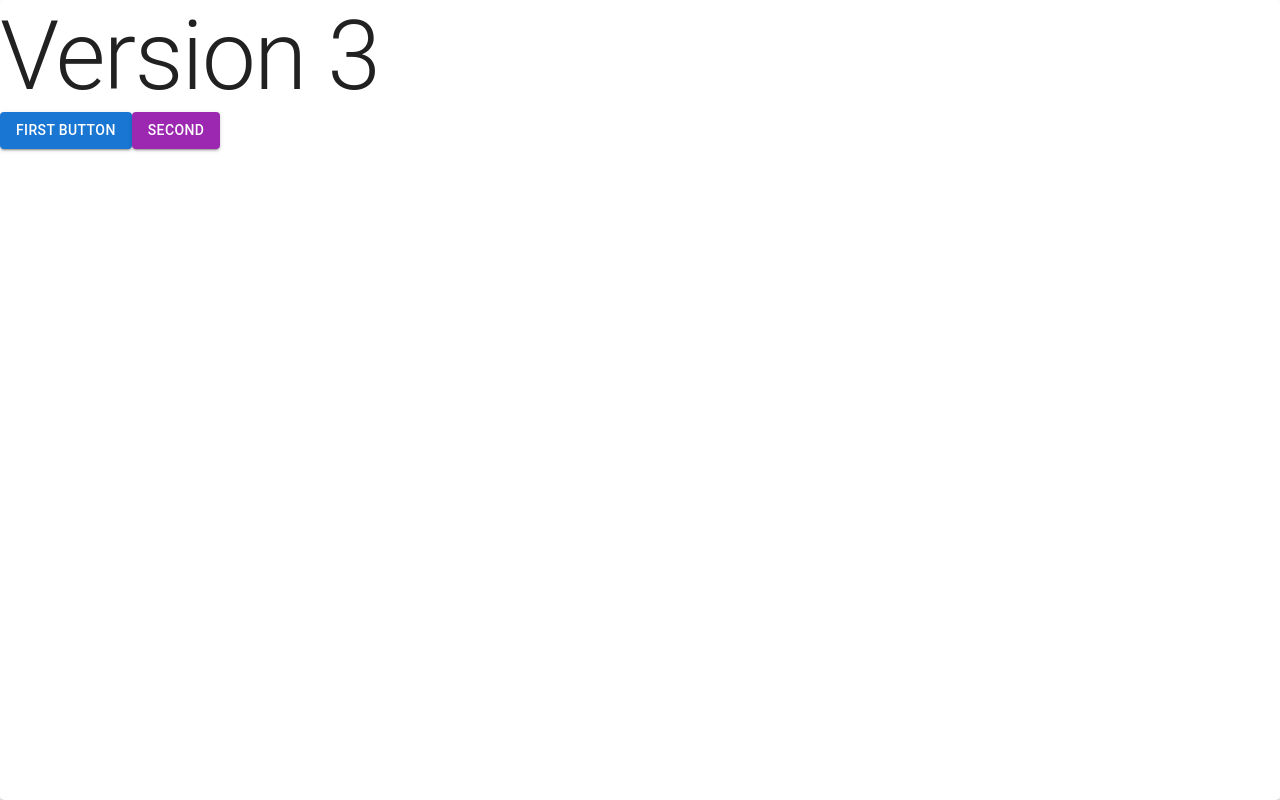
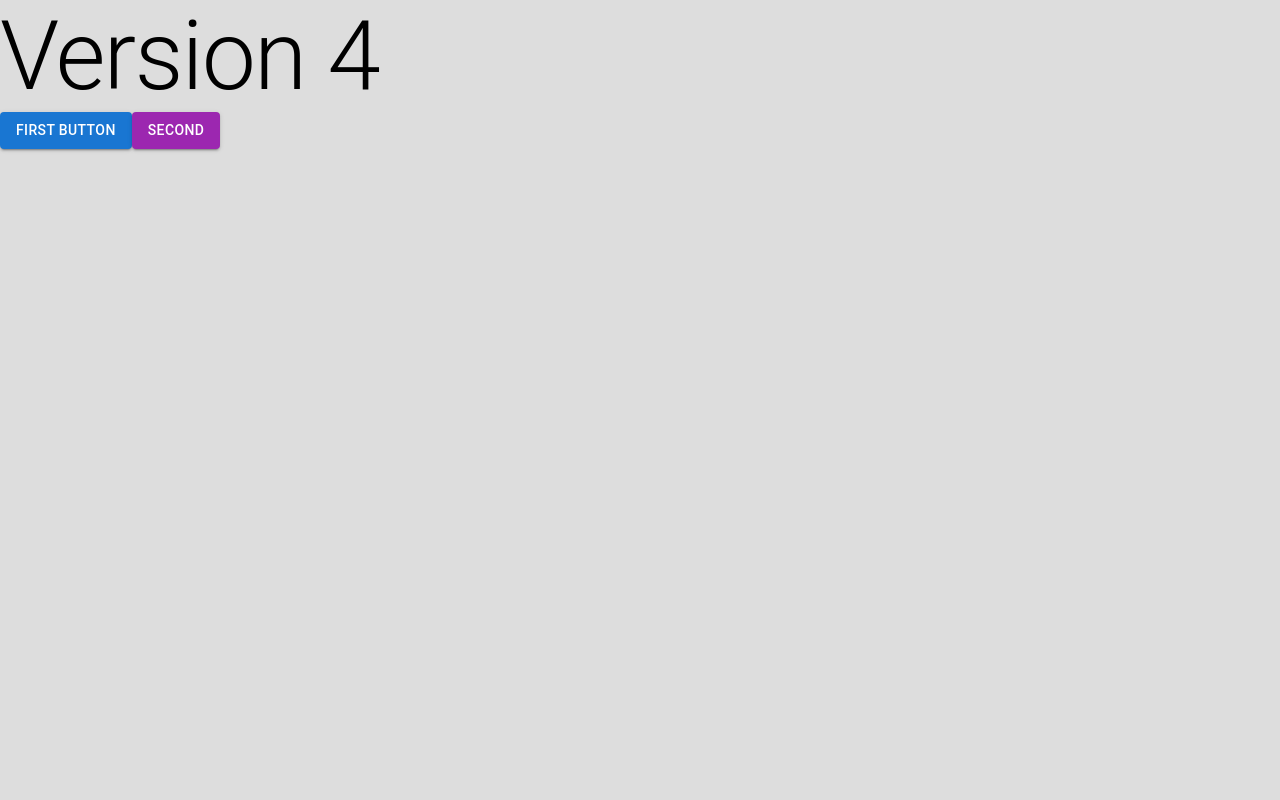
Before and after one commit to kryvkovr/dark-mode-typescript, a React (Create React App) app: page / in a window 1280 px wide. Built offline with nearby package versions, Linux system fonts and the light colour scheme.

Commit message:
version4

```diff
--- a/public/index.html
+++ b/public/index.html
@@ -4,8 +4,8 @@
     <meta charset="utf-8" />
     <link rel="icon" href="%PUBLIC_URL%/favicon.ico" />
     <meta name="viewport" content="width=device-width, initial-scale=1" />
-    <meta name="theme-color" content="light only" />
-    <meta name="color-scheme" content="light only" />
+    <!-- <meta name="theme-color" content="light only" />
+    <meta name="color-scheme" content="light only" /> -->
     <meta
       name="description"
       content="Web site created using create-react-app"
--- a/src/App.css
+++ b/src/App.css
@@ -1,9 +1,5 @@
 .App {
   text-align: center;
-}
-
-:root{
-  color-scheme: light only;
 }
 
 .App-logo {
--- a/src/App.tsx
+++ b/src/App.tsx
@@ -7,9 +7,10 @@ function App() {
   const [count, setCount] = useState(0)
 
   return (
-    <Paper style={{ height: "100vh" }}>
+    // <Paper style={{ height: "100vh"}}>
+    <div>
       <Grid container direction="column">
-        <Typography variant="h1">Version 3</Typography>
+        <Typography variant="h1">Version 4</Typography>
       </Grid>
 
       <Button variant="contained" color="primary">
@@ -19,7 +20,8 @@ function App() {
       <Button variant="contained" color="secondary">
         Second
       </Button>
-    </Paper>
+
+    </div >
   )
 }
 
--- a/src/index.css
+++ b/src/index.css
@@ -1,5 +1,6 @@
 body {
   margin: 0;
+  background-color:#ddd !important;
   font-family: -apple-system, BlinkMacSystemFont, 'Segoe UI', 'Roboto', 'Oxygen',
     'Ubuntu', 'Cantarell', 'Fira Sans', 'Droid Sans', 'Helvetica Neue',
     sans-serif;
@@ -7,6 +8,13 @@ body {
   -moz-osx-font-smoothing: grayscale;
 }
 
+
+@media (prefers-color-scheme: dark) {
+  body {
+    background-color:#dd3 !important;
+  }
+}
+
 code {
   font-family: source-code-pro, Menlo, Monaco, Consolas, 'Courier New',
     monospace;
```
